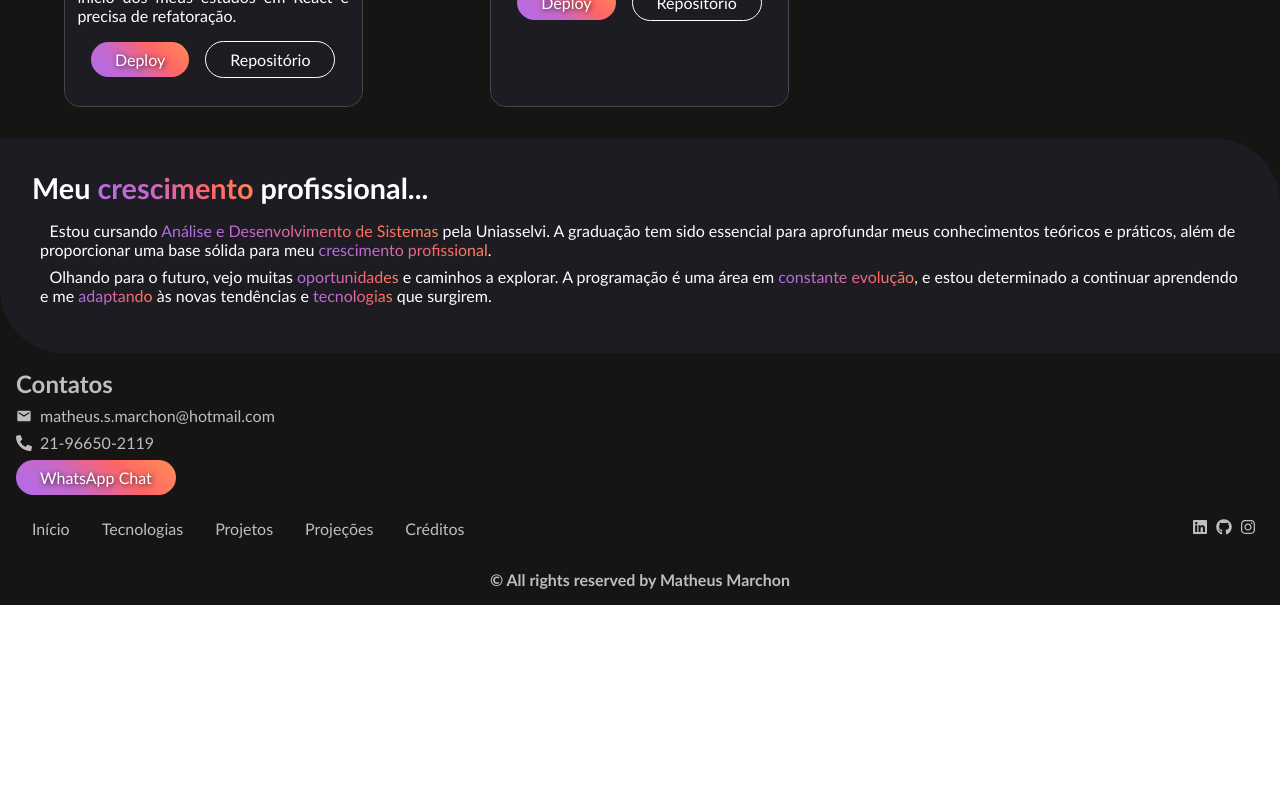
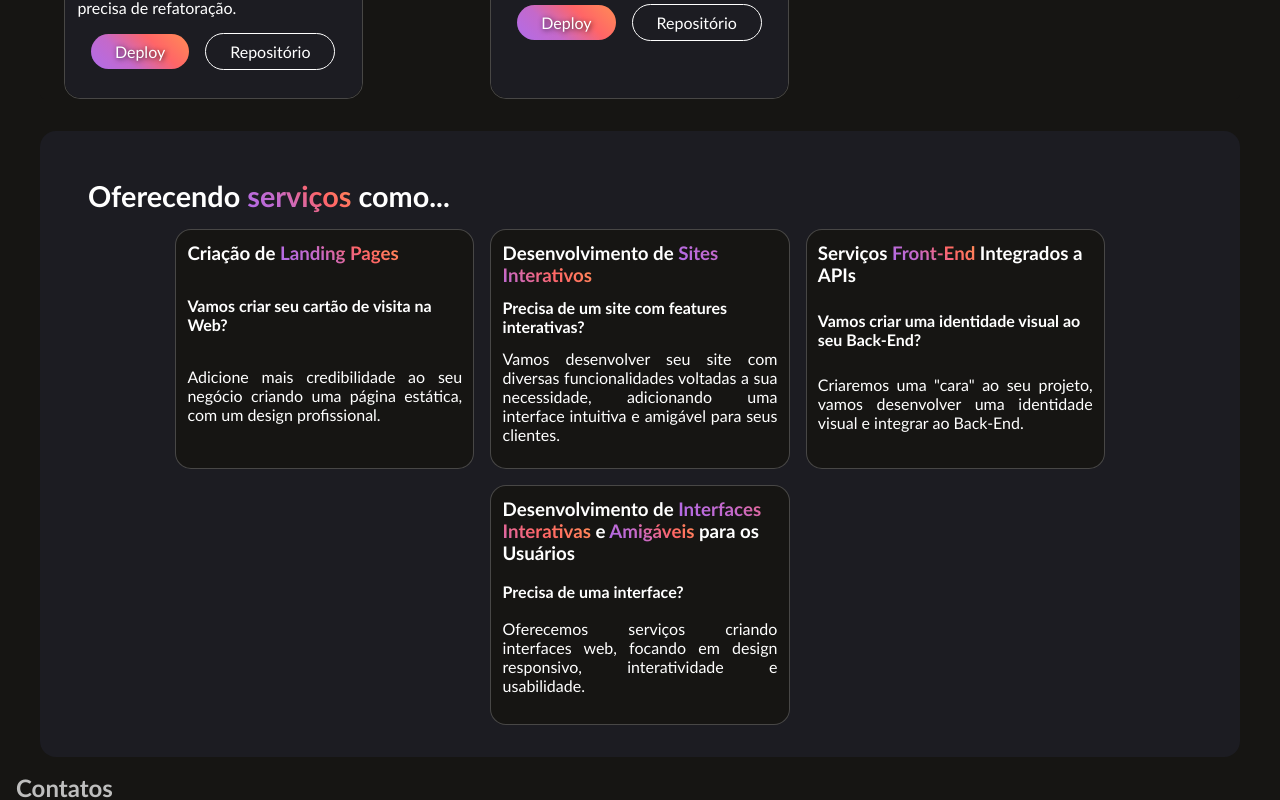
Before and after one commit to MarchonSolutions/Marchon-portifolio-page, a React (Vite) app: page / in a window 1280 px wide. Shown: the part 1820-2620 px from the top of the page. Before the commit the page ends 2425 px from the top, so only its background shows below. Built offline with nearby package versions, Linux system fonts and the light colour scheme.

Commit message:
adicionando componente MyServices

```diff
--- a/src/components/Main/AboutMe/AboutMe.module.css
+++ /dev/null
@@ -1,27 +0,0 @@
-.aboutMe {
-  background-color: #1c1c22;
-  color: #fff;
-  border-radius: 0 4rem 0 4rem;
-  padding: 2rem;
-  margin-top: 2rem;
-
-  h3 {
-    font-size: 1.8em;
-  }
-
-  .presentation {
-    padding: 0.5rem;
-
-    img {
-        display: block;
-        margin: auto;
-        border-radius: 50vw;
-        max-height: 11rem;
-      }
-
-    p {
-      text-indent: 0.6rem;
-      margin: 0.5rem 0;
-    }
-  }
-}
--- a/src/components/Main/AboutMe/index.jsx
+++ /dev/null
@@ -1,32 +0,0 @@
-import styles from "./AboutMe.module.css";
-
-export const AboutMe = () => {
-  return (
-    <section className={styles.aboutMe} id="about__me">
-      <h3>
-        Meu <span className="text-gradient">crescimento</span> profissional...
-      </h3>
-      <div className={styles.presentation}>
-        <p>
-          Estou cursando{" "}
-          <span className="text-gradient">
-            Análise e Desenvolvimento de Sistemas
-          </span>{" "}
-          pela Uniasselvi. A graduação tem sido essencial para aprofundar meus
-          conhecimentos teóricos e práticos, além de proporcionar uma base
-          sólida para meu{" "}
-          <span className="text-gradient">crescimento profissional</span>.
-        </p>
-        <p>
-          Olhando para o futuro, vejo muitas{" "}
-          <span className="text-gradient">oportunidades</span> e caminhos a
-          explorar. A programação é uma área em{" "}
-          <span className="text-gradient">constante evolução</span>, e estou
-          determinado a continuar aprendendo e me{" "}
-          <span className="text-gradient">adaptando</span> às novas tendências e{" "}
-          <span className="text-gradient">tecnologias</span> que surgirem.
-        </p>
-      </div>
-    </section>
-  );
-};
--- a/src/components/Main/Main.module.css
+++ b/src/components/Main/Main.module.css
@@ -3,9 +3,11 @@
 }
 
 .hardSkills,
-.myProjects {
+.myProjects,
+.myServices {
   .text__hardSkills,
-  .text__myProjects {
+  .text__myProjects,
+  .text__MyServices {
     font-size: 1.8em;
     padding: 1rem;
     color: #fff;
@@ -29,11 +31,60 @@
   margin-bottom: 1.5rem;
 }
 
+.myServices {
+  margin-right: auto;
+  margin-left: auto;
+  margin-top: 2rem;
+  max-width: 1200px;
+  padding: 2rem;
+  background-color: #1c1c22;
+  border-radius: 1rem;
+
+  ul {
+    display: flex;
+    justify-content: center;
+    flex-wrap: wrap;
+    gap: 1rem;
+  }
+
+  .eachService {
+    display: grid;
+    padding: 0.7rem;
+    width: 18.7rem;
+    height: 15rem;
+    border: 1px solid #ffffff37;
+    border-radius: 1rem;
+    list-style: none;
+    color: #fff;
+    background-color: #161513;
+
+    h5 {
+      font-size: 1em;
+      font-weight: 600;
+    }
+
+    p {
+      text-align: justify;
+    }
+  }
+}
+
 @media (min-width: 768px) {
-  .hardSkills, .myProjects {
+  .hardSkills,
+  .myProjects {
     display: block;
     margin: auto;
+    border-radius: 0.3rem;
     max-width: 1200px;
-    border-radius: 1rem;
+  }
+
+  .hardSkills {
+    padding-bottom: 0.5rem;
+  }
+
+  .myProjects {
+    h2 {
+      margin: 1rem auto;
+    }
   }
 }
--- a/src/components/Main/MyProjects/EachProjectBigScreens/EachProjectBigScreens.module.css
+++ b/src/components/Main/MyProjects/EachProjectBigScreens/EachProjectBigScreens.module.css
@@ -6,8 +6,7 @@
     gap: 5rem;
 
     .project {
-        display: flex;
-        flex-direction: column;
+        display: grid;
         place-items: center;
         list-style: none;
         width: 18.7rem;
--- /dev/null
+++ b/src/components/Main/MyServices/index.jsx
@@ -0,0 +1,49 @@
+import styles from "../Main.module.css";
+
+export const MyServices = () => {
+  return (
+    <section className={styles.myServices}>
+      <h2 className={styles.text__MyServices}>
+        Oferecendo <span className="text-gradient">serviços</span> como...
+      </h2>
+      <ul>
+        <li className={styles.eachService}>
+          <h3>Criação de <span className="text-gradient">Landing Pages</span></h3>
+          <h5>Vamos criar seu cartão de visita na Web?</h5>
+          <p>
+            Adicione mais credibilidade ao seu negócio criando uma página
+            estática, com um design profissional.
+          </p>
+        </li>
+        <li className={styles.eachService}>
+          <h3>Desenvolvimento de <span className="text-gradient">Sites Interativos</span></h3>
+          <h5>Precisa de um site com features interativas?</h5>
+          <p>
+            Vamos desenvolver seu site com diversas funcionalidades voltadas a
+            sua necessidade, adicionando uma interface intuitiva e amigável para
+            seus clientes.
+          </p>
+        </li>
+        <li className={styles.eachService}>
+          <h3>Serviços <span className="text-gradient">Front-End</span> Integrados a APIs</h3>
+          <h5>Vamos criar uma identidade visual ao seu Back-End?</h5>
+          <p>
+            Criaremos uma {'"cara"'} ao seu projeto, vamos desenvolver uma
+            identidade visual e integrar ao Back-End.
+          </p>
+        </li>
+        <li className={styles.eachService}>
+          <h3>
+            Desenvolvimento de <span className="text-gradient">Interfaces Interativas</span> e <span className="text-gradient">Amigáveis</span> para os
+            Usuários
+          </h3>
+          <h5>Precisa de uma interface?</h5>
+          <p>
+            Oferecemos serviços criando interfaces web, focando em design
+            responsivo, interatividade e usabilidade.
+          </p>
+        </li>
+      </ul>
+    </section>
+  );
+};
--- a/src/components/Main/MyTools/EachTool/index.jsx
+++ b/src/components/Main/MyTools/EachToolMobile/index.jsx
@@ -1,9 +1,9 @@
-import styles from "./EachTool.module.css";
+import styles from "./EachToolMobile.module.css";
 import { IoIosArrowDown, IoIosArrowUp } from "react-icons/io";
 import PropTypes from "prop-types";
 import { useState } from "react";
 
-export const EachTool = ({ tool }) => {
+export const EachToolMobile = ({ tool }) => {
   const [openedTool, setOpenedTool] = useState(false);
   const [animation] = useState("slide-in-top");
 
@@ -26,6 +26,6 @@ export const EachTool = ({ tool }) => {
   );
 };
 
-EachTool.propTypes = {
+EachToolMobile.propTypes = {
   tool: PropTypes.object.isRequired,
 };
--- a/src/components/Main/MyTools/index.jsx
+++ b/src/components/Main/MyTools/index.jsx
@@ -1,6 +1,6 @@
 import styles from "../Main.module.css";
 import tools from "../../../mocks/my-tools.json";
-import { EachTool } from "./EachTool";
+import { EachToolMobile } from "./EachToolMobile";
 
 export const MyTools = () => {
   return (
@@ -12,7 +12,7 @@ export const MyTools = () => {
       <hr />
       <ul>
         {tools.map((tool) => (
-          <EachTool key={tool.id} tool={tool} />
+          <EachToolMobile key={tool.id} tool={tool} />
         ))}
       </ul>
     </section>
--- a/src/components/Main/index.jsx
+++ b/src/components/Main/index.jsx
@@ -1,14 +1,14 @@
-import { AboutMe } from './AboutMe';
 import styles from './Main.module.css';
 import { MyProjects } from "./MyProjects";
+import { MyServices } from './MyServices';
 import { MyTools } from "./MyTools";
 
 export const Main = () => {
   return (
     <main className={styles.main}>
         <MyTools />
-        <MyProjects/>
-        <AboutMe />
+        <MyProjects />
+        <MyServices />
     </main>
   );
 };
--- a/src/components/MenuList/index.jsx
+++ b/src/components/MenuList/index.jsx
@@ -5,7 +5,7 @@ export const MenuList = () => {
     { name: "Início", link: "#home" },
     { name: "Tecnologias", link: "#tools" },
     { name: "Projetos", link: "#projects" },
-    { name: "Projeções", link: "#about__me" },
+    { name: "Projeções", link: "#time__line" },
     { name: "Créditos", link: "#footer" },
   ];
 
```
Also changed, not shown: public/images/background-ocean-banner.jpg (added), public/images/topic-icon.png (added), src/components/Main/MyTools/EachToolMobile/EachToolMobile.module.css (renamed from src/components/Main/MyTools/EachTool/EachTool.module.css).
